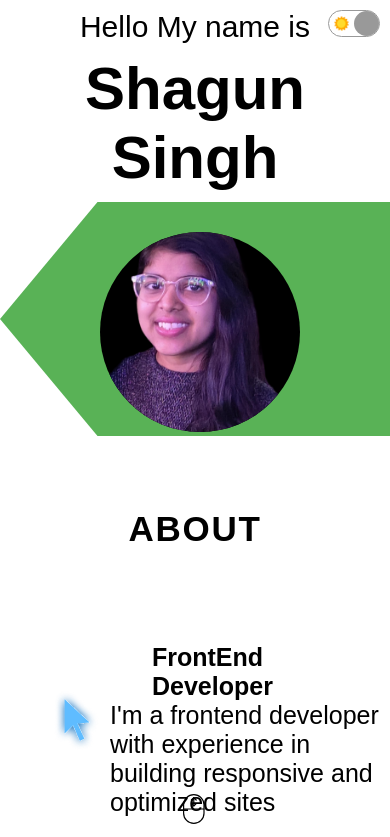
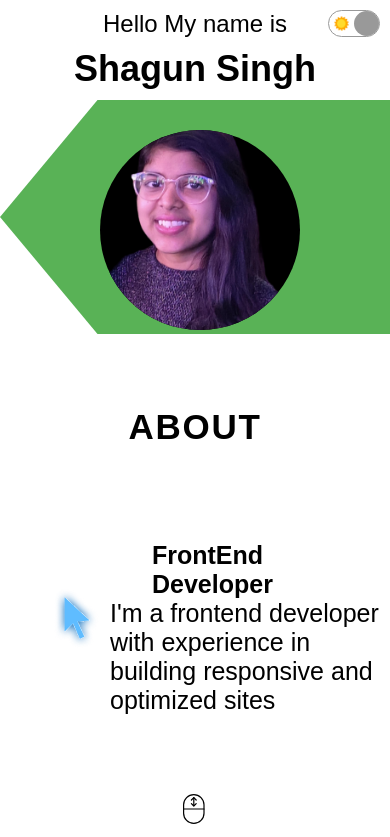
Before and after one commit to shagun2003/Portfolio, a React (Create React App) app: page / in a window 390 px wide. Shown: the top 837 px of the page. Built offline with nearby package versions, Linux system fonts and the light colour scheme; a web font is replaced by a local one.

Commit message:
Update Intro.css

```diff
--- a/src/Component/Intro/Intro.css
+++ b/src/Component/Intro/Intro.css
@@ -1,3 +1,4 @@
+/* General Layout */
 .i {
     display: flex;
     height: 100vh;
@@ -65,8 +66,8 @@
 
 .i-ima {
     width: 100%;
-    max-width: 500px; /* Maximum width for large screens */
-    height: auto; /* Keep aspect ratio */
+    max-width: 500px; /* Maintain aspect ratio */
+    height: auto;
     object-fit: cover;
     border-radius: 50%;
     position: absolute;
@@ -76,6 +77,7 @@
     margin-top: 150px;
 }
 
+/* Tablet View (less than 768px) */
 @media screen and (max-width: 768px) {
     .i {
         flex-direction: column;
@@ -91,20 +93,25 @@
         width: 80%;
         max-width: 400px;
         margin-top: 50px;
+        position: static;
     }
 
     .i-left-wrapper {
         padding: 20px;
         text-align: center;
+        align-items: center;
+    }
+
+    .i-intro, .i-name, .i-title-item {
+        text-align: center;
     }
 }
 
+/* Mobile View (less than 480px) */
 @media screen and (max-width: 480px) {
-    .i-ima {
-        width: 200px;
-        height: 200px;
-        margin-top: 30px;
-        position: static;
+    .i {
+        flex-direction: column;
+        height: auto;
     }
 
     .i-left-wrapper {
@@ -115,12 +122,27 @@
         height: 100%;
     }
 
+    .i-intro {
+        font-size: 24px; /* Adjusted font size */
+    }
+
+    .i-name {
+        font-size: 36px; /* Adjusted font size */
+    }
+
+    .i-title-item {
+        font-size: 24px; /* Adjusted font size */
+    }
+
+    .i-ima {
+        width: 200px;
+        height: 200px;
+        margin-top: 30px;
+        position: static;
+    }
+
     .i-desc {
         display: none;
-    }
-
-    .i {
-        height: auto;
     }
 }
 
```
